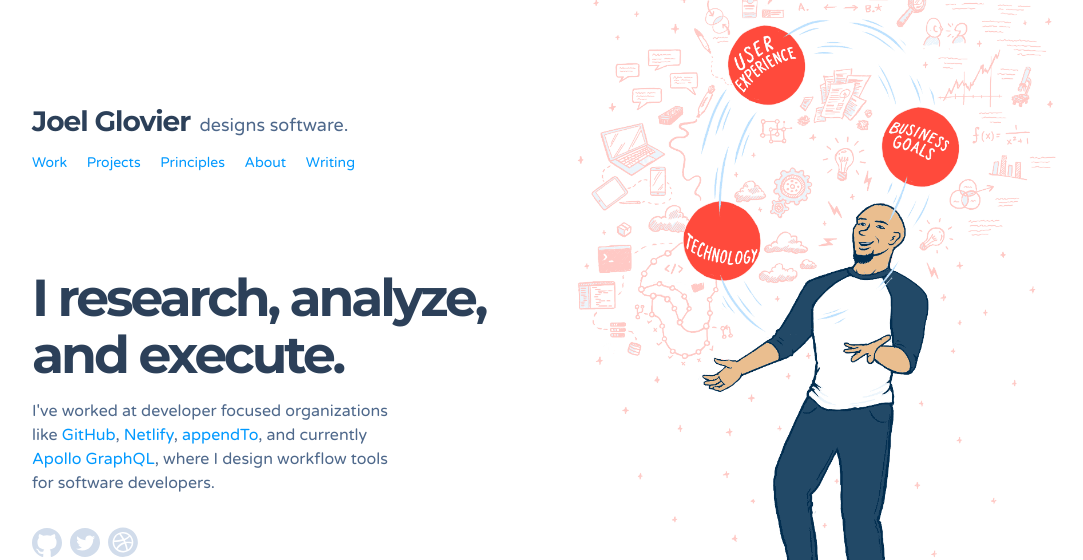
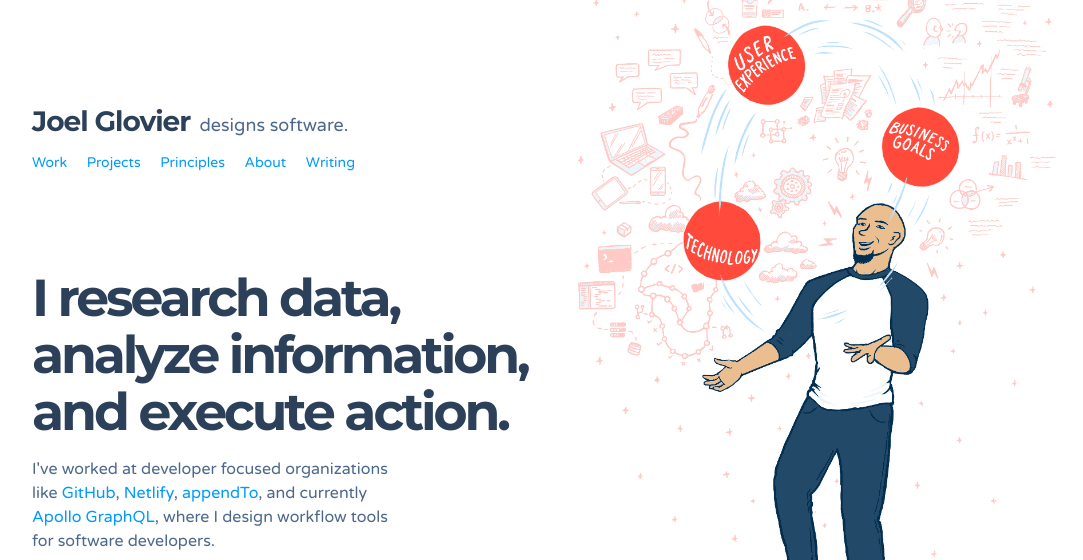
Before and after one commit to zenifold/max_page, a Jekyll site: the page built from index.html, in a window 1280 px wide and 900 px high, cut to the strip 0-560 px from the top of the window. Shown: the whole strip, without its empty margins (96-1179 px from the left). Built offline with Jekyll 4.4.1, drawn with Linux system fonts in a browser that asks for light colours; some web fonts are replaced.

Commit message:
Update intro.html

```diff
--- a/_includes/home/intro.html
+++ b/_includes/home/intro.html
@@ -8,7 +8,7 @@
       </div>
 
       <h2 class="headline mt4 mb2 pt3">
-        I research, analyze, and execute.
+        I research data, analyze information, and execute action.
       </h2>
       <p class="description primary mt0">
         I've worked at developer focused organizations like <a href="https://github.com/">GitHub</a>, <a href="https://netlify.com/">Netlify</a>, <a href="http://appendto.com">appendTo</a>, and currently <a href="https://www.apollographql.com/">Apollo GraphQL</a>, where I design workflow tools for software developers.
```
